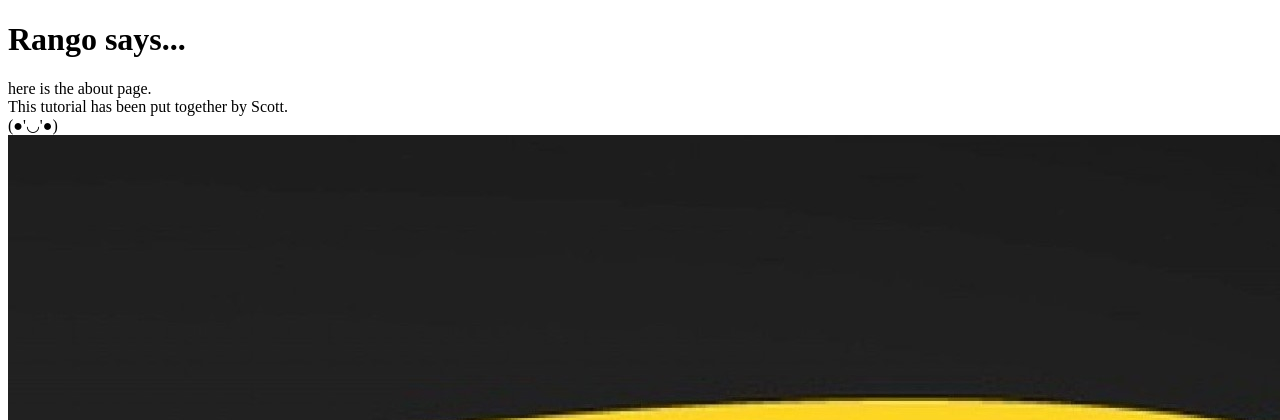
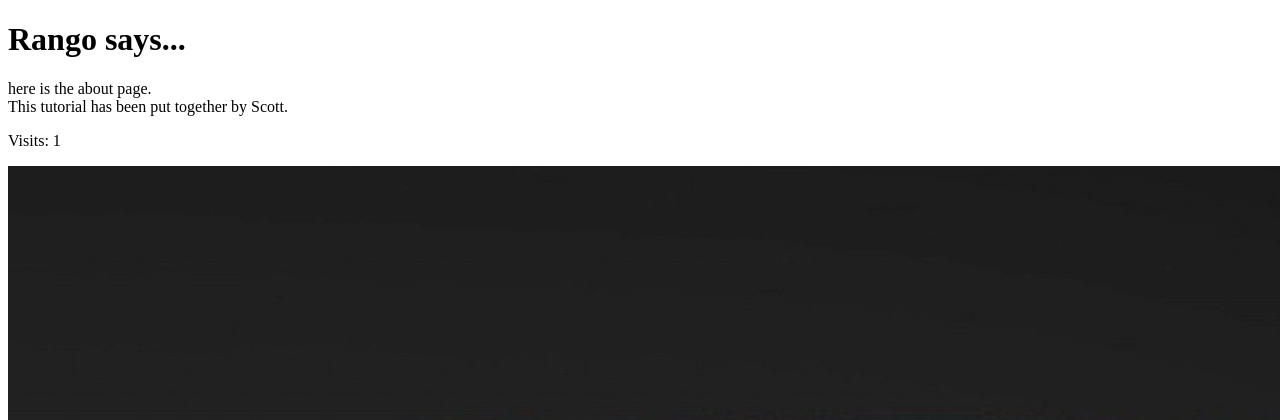
Before and after one commit to Myths0000/tango_with_django_project, a Django app: page /rango/about/ in a window 1280 px wide; the page is wider, and only the part inside the window is pictured. Shown: the top 420 px of that part. Run offline with Django 3.2, Linux system fonts and the light colour scheme; data comes from the database, SQL or seed files in the repository; both versions use the stored data as it was after the commit.

Commit message:
Chapter 10 OK - Assessment Complete

```diff
--- a/rango/views.py
+++ b/rango/views.py
@@ -5,6 +5,7 @@ from rango.forms import CategoryForm, PageForm, UserForm, UserProfileForm
 from django.contrib.auth import authenticate, login, logout
 from django.contrib.auth.decorators import login_required
 from django.urls import reverse
+from datetime import datetime
 
 def index(request):
     # "-" = descending order
@@ -18,13 +19,28 @@ def index(request):
     context_dict['categories'] = category_list
     context_dict['pages'] = page_list
 
+    visitor_cookie_handler(request)
+    #context_dict['visits'] = request.session['visits']
+
     #return HttpResponse("Rango says hey there partner!" + "<a href='/rango/about/'>About</a>")
     #context_dict = {'boldmessage': 'Crunchy, creamy, cookie, candy, cupcake!'}
+
+    #request.session.set_test_cookie()
     return render(request, 'rango/index.html', context=context_dict)
+    #visitor_cookie_handler(request, response)
+    #return response
 
 def about(request):
     #return HttpResponse("HttpResponse: 'Rango says here is the about page.'" + "<a href='/rango/'>Index</a>")
-    return render(request, 'rango/about.html')
+    """if request.session.test_cookie_worked():
+        print("TEST COOKIE WORKED!")
+        request.session.delete_test_cookie()
+    """
+    context_dict = {}
+    visitor_cookie_handler(request)
+    context_dict['visits'] = request.session['visits']
+
+    return render(request, 'rango/about.html', context=context_dict)
 
 def show_category(request, category_name_slug):
     context_dict = {}
@@ -152,3 +168,34 @@ def restricted(request):
 def user_logout(request):
     logout(request)
     return redirect(reverse('rango:index'))
+
+# helper method
+# server-side data instead of client-base
+# user/session data is stored server-side
+def get_server_side_cookie(request, cookie, default_val=None):
+    val = request.session.get(cookie)
+    if not val:
+        val = default_val
+    return val
+
+# session ID cookie is still used to remember the client's machine
+# it is just a helper function and does not return a response object
+def visitor_cookie_handler(request):
+    # default to be 1 if not
+    #visits = int(request.COOKIES.get('visit', '1'))
+    #last_visit_cookie = request.COOKIES.get('last_visit', str(datetime.now()))
+
+    visits = int(get_server_side_cookie(request, 'visits', '1'))
+    last_visit_cookie = get_server_side_cookie(request, 'last_visit', str(datetime.now()))
+    last_visit_time = datetime.strptime(last_visit_cookie[:-7], '%Y-%m-%d %H:%M:%S')
+
+    if (datetime.now() - last_visit_time).days > 0:
+        visits = visits + 1
+        #response.set_cookies('last_visit', str(datetime.now()))
+        request.session['last_visit'] = str(datetime.now())
+    else:
+        #response.set_cookie('last_visit', last_visit_cookie)
+        request.session['last_visit'] = last_visit_cookie
+
+    #response.set_cookie('visits', visits)
+    request.session['visits'] = visits
--- a/templates/rango/about.html
+++ b/templates/rango/about.html
@@ -10,7 +10,8 @@
 	<div>
 		here is the about page. <br />
 		This tutorial has been put together by Scott. <br />
-		(●'◡'●)<br />
+		<p>Visits: {{ visits }}</p>
+
 	</div>
 	<img src="{% static 'images/rango.jpg' %}" alt="Picture of Rango" />
 	<img src="{{ MEDIA_URL }}cat.jpg" alt="Picture of a Cat" />
```
Also changed, not shown: db.sqlite3.
